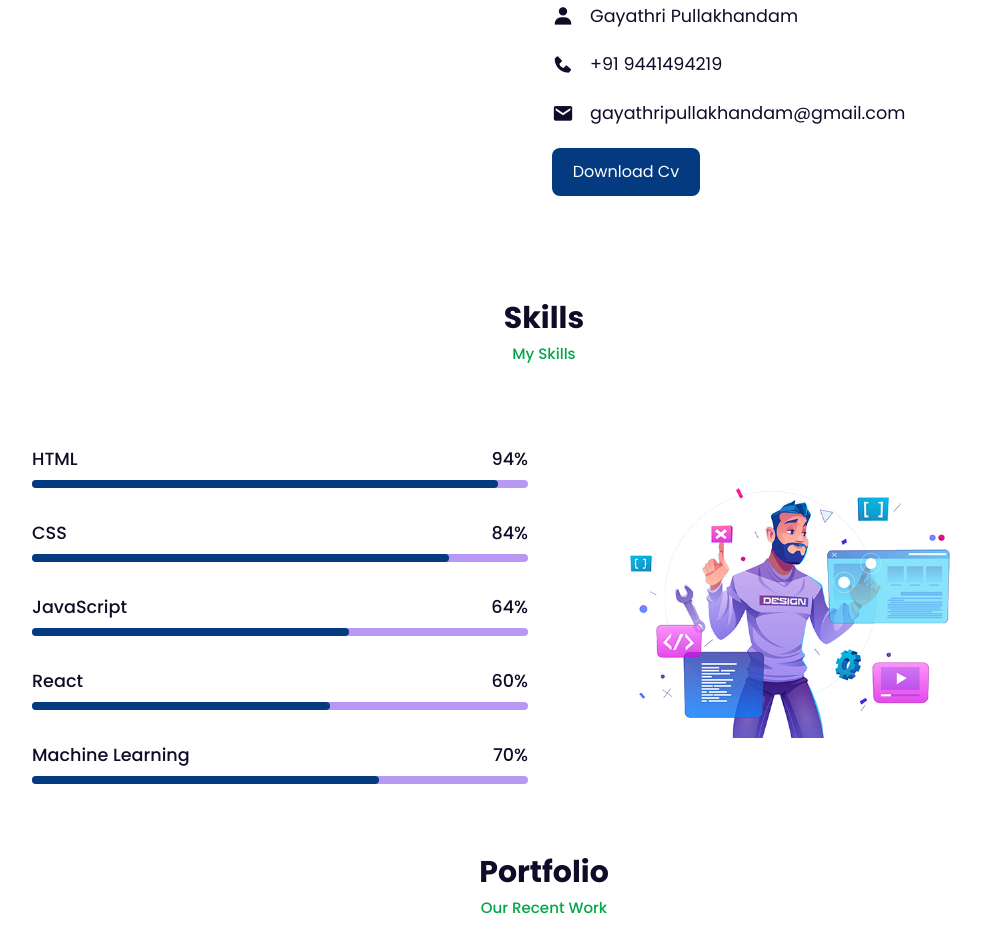
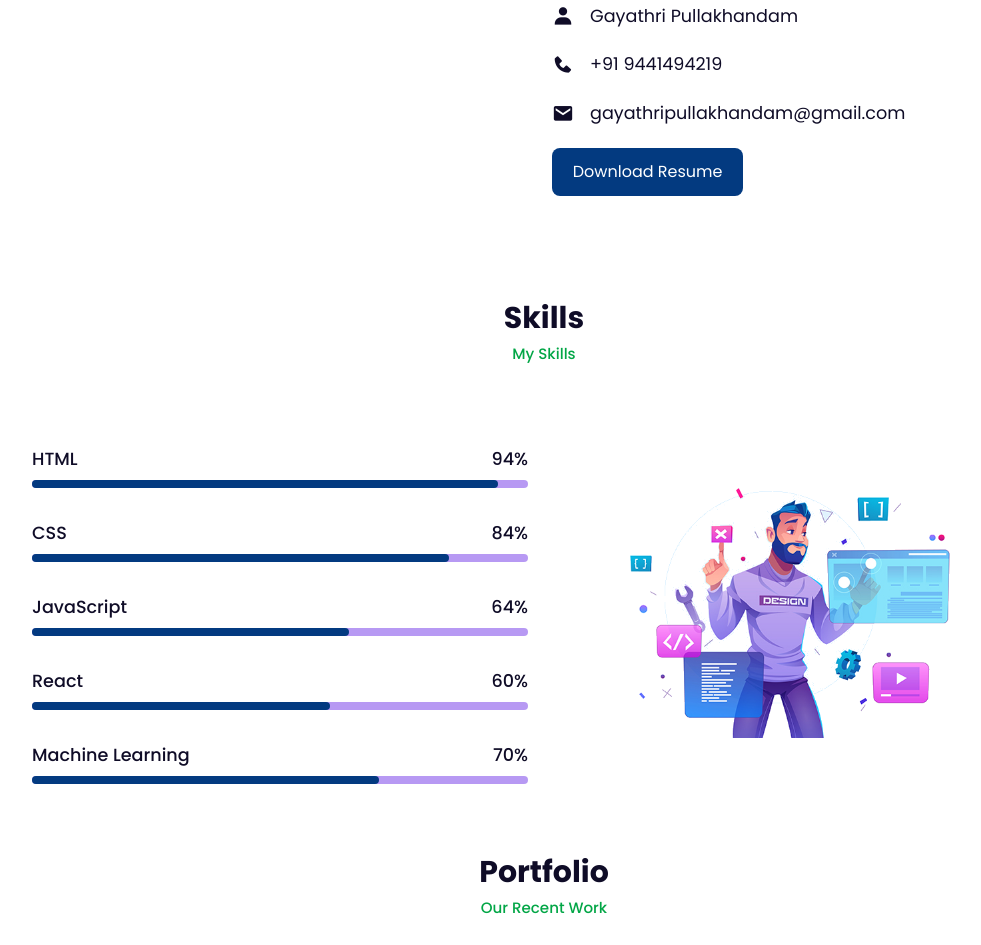
Before and after one commit to gayathrishetty1909/Portfolio, a plain HTML site: page index.html in a window 1280 px wide. Shown: the part 1379-2324 px from the top of the page, without its empty margins (96-1077 px from the left). Drawn offline with nearby package versions, Linux system fonts and the light colour scheme; files whose address does not match are found by name.

Commit message:
Update index.html
Signed-off-by: gayathrishetty1909 <98179331+gayathrishetty1909@users.noreply.github.com>

```diff
--- a/index.html
+++ b/index.html
@@ -85,7 +85,7 @@
                         <span>gayathripullakhandam@gmail.com</span>
                     </div>
                 </div>
-                <a href="Gayathri_Pullakhandam_Resume.pdf" download  class="btn">Download Cv</a>
+                <a href="Gayathri_Pullakhandam_Resume.pdf" download  class="btn btn2">Download Resume</a>
             </div>
         </div>
     </section>
```
